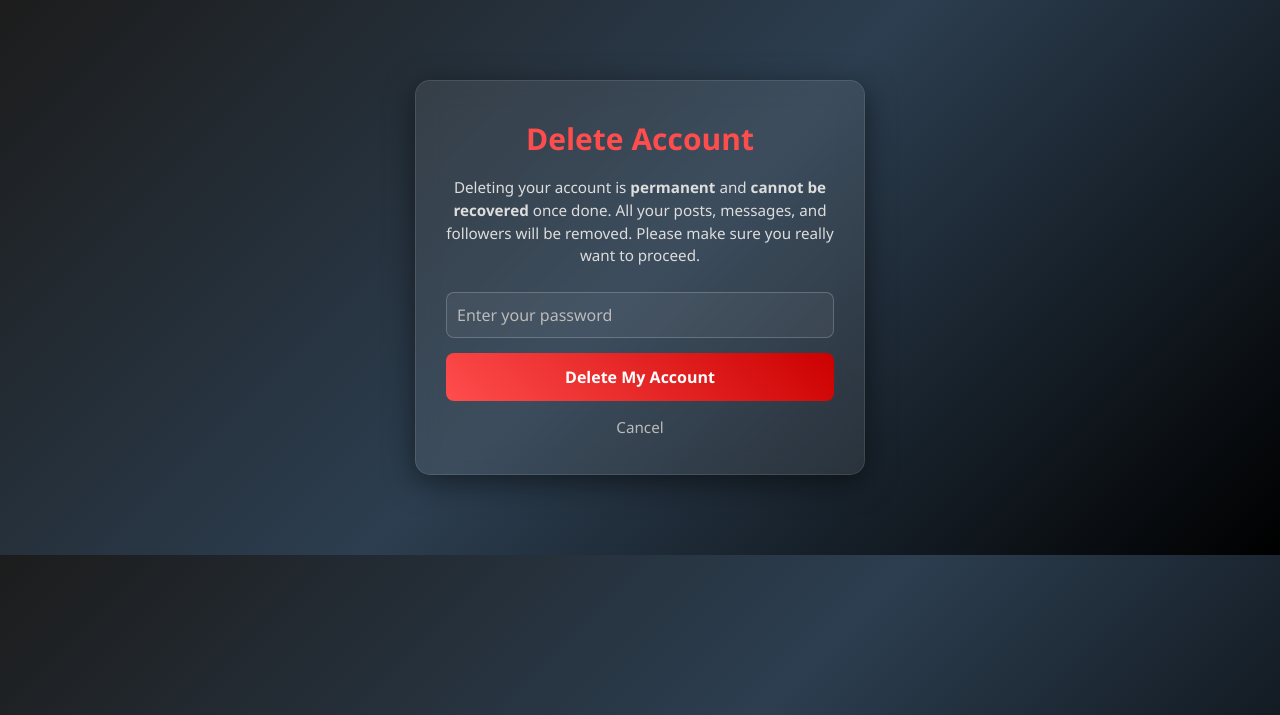
After one commit to Prashant-4-4-4/nexora, a Django app: template home/templates/home/delete.html in a window 1280 px wide. The commit adds this page. Shown: the top 715 px of the page. Run offline with Django 5.2, Linux system fonts and the light colour scheme; the template is opened without the code that fills it, so the values that code supplies are empty.

Commit message:
Updated user deletion logic and home feed visibility

```diff
--- /dev/null
+++ b/home/templates/home/delete.html
@@ -0,0 +1,142 @@
+<!doctype html>
+<html lang="en">
+
+<head>
+    <meta charset="utf-8">
+    <meta name="viewport" content="width=device-width, initial-scale=1">
+    <title>Delete Account</title>
+    <link href="https://cdn.jsdelivr.net/npm/bootstrap@5.3.8/dist/css/bootstrap.min.css" rel="stylesheet">
+
+    <style>
+        body {
+            background: linear-gradient(135deg, #1c1c1c, #2c3e50, #000000);
+            font-family: 'Segoe UI', sans-serif;
+        }
+
+        .delete-box {
+            max-width: 450px;
+            margin: 80px auto;
+            background: rgba(255, 255, 255, 0.08);
+            backdrop-filter: blur(12px);
+            border-radius: 15px;
+            padding: 35px 30px;
+            box-shadow: 0 8px 30px rgba(0, 0, 0, 0.5);
+            border: 1px solid rgba(255, 255, 255, 0.1);
+        }
+
+        .title {
+            text-align: center;
+            font-size: 30px;
+            font-weight: 700;
+            color: #ff4d4d;
+            margin-bottom: 15px;
+        }
+
+        .warning {
+            color: #ddd;
+            font-size: 0.95rem;
+            text-align: center;
+            margin-bottom: 25px;
+            line-height: 1.5;
+        }
+
+        .form-control {
+            background: rgba(255, 255, 255, 0.05);
+            border: 1px solid rgba(255, 255, 255, 0.2);
+            color: #fff;
+            border-radius: 8px;
+            padding: 10px;
+            margin-bottom: 15px;
+        }
+
+        .form-control::placeholder {
+            color: #bbb;
+        }
+
+        .form-control:focus {
+            border-color: #ff4d4d;
+            box-shadow: 0 0 8px rgba(255, 77, 77, 0.6);
+            background: rgba(255, 255, 255, 0.08);
+            color: #fff;
+        }
+
+        .btn-delete {
+            background: linear-gradient(45deg, #ff4d4d, #cc0000);
+            border: none;
+            color: white;
+            font-weight: 600;
+            border-radius: 8px;
+            padding: 12px;
+            width: 100%;
+            transition: 0.3s;
+        }
+
+        .btn-delete:hover {
+            background: linear-gradient(45deg, #cc0000, #ff4d4d);
+            transform: scale(1.03);
+        }
+
+        .btn-cancel {
+            margin-top: 15px;
+            display: block;
+            text-align: center;
+            color: #bbb;
+            text-decoration: none;
+            font-size: 0.95rem;
+        }
+
+        .btn-cancel:hover {
+            color: #fff;
+            text-decoration: underline;
+        }
+
+        @media (max-width: 576px) {
+            .delete-box {
+                margin: 0;
+                height: 100vh;
+                border-radius: 0;
+                display: flex;
+                flex-direction: column;
+                justify-content: center;
+            }
+        }
+    </style>
+</head>
+
+<body>
+
+    <div class="delete-box">
+
+        <div class="title">Delete Account</div>
+
+        <div class="warning">
+            Deleting your account is <strong>permanent</strong> and <strong>cannot be recovered</strong> once done.
+            All your posts, messages, and followers will be removed. Please make sure you really want to proceed.
+        </div>
+
+        {% if messages %}
+        {% for message in messages %}
+        <div class="alert alert-{{ message.tags }} alert-dismissible fade show m-2" role="alert">
+            {{ message }}
+            <button type="button" class="btn-close" data-bs-dismiss="alert"></button>
+        </div>
+        {% endfor %}
+        {% endif %}
+
+
+        <form method="post" action="{% url 'delete_account' %}">
+            {% csrf_token %}
+
+            <input type="password" class="form-control" name="password" placeholder="Enter your password" required>
+
+            <button type="submit" class="btn-delete">Delete My Account</button>
+        </form>
+
+        <a href="/home/" class="btn-cancel">Cancel</a>
+
+    </div>
+
+    <script src="https://cdn.jsdelivr.net/npm/bootstrap@5.3.8/dist/js/bootstrap.bundle.min.js"></script>
+</body>
+
+</html>
--- a/home/urls.py
+++ b/home/urls.py
@@ -22,5 +22,6 @@ urlpatterns = [
     path('following/<str:username>/', views.following_list, name='following_list'),
     path('remove-follower/<str:username>/', views.remove_follower, name='remove_follower'),
     path('unfollow-user/<str:username>/', views.unfollow_user, name='unfollow_user'),
+    path('delete-account/', views.delete_account, name='delete_account')
 
 ]
```
Also changed, not shown: home/models.py (+7 -4 lines), home/templates/home/home.html (+21 -58 lines), home/views.py (+24 -1 lines), db.sqlite3, home/migrations/0027_alter_message_sender_alter_user_bio.py (added).
